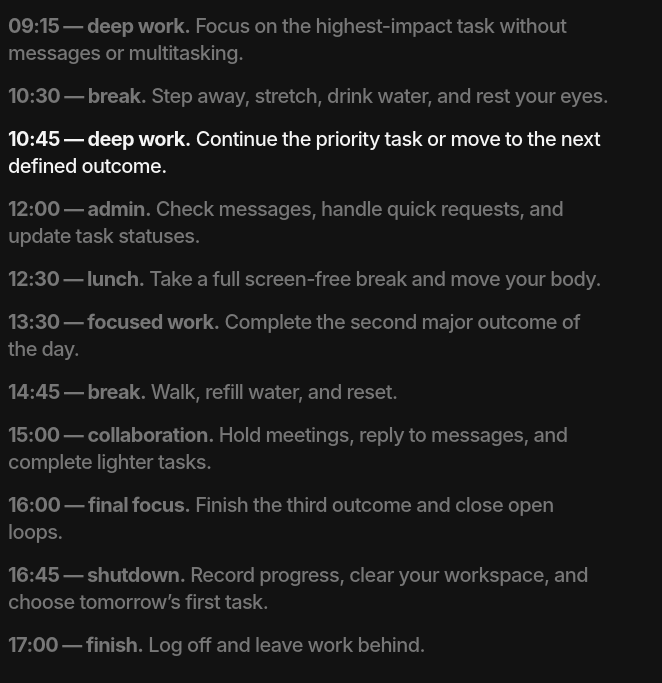
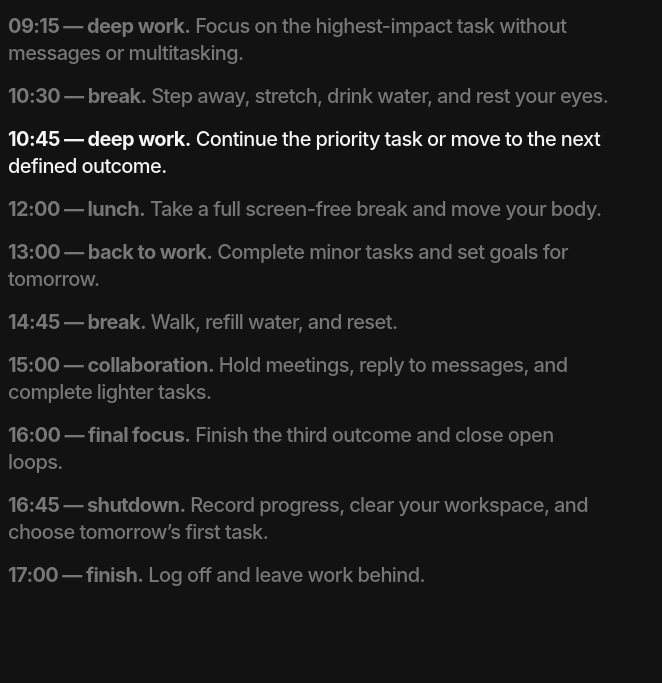
Before and after one commit to dmracreator/daily-timeline-embed, a plain HTML site: page index.html in a window 1280 px wide. Shown: the part 117-800 px from the top of the page, without its empty margins (0-662 px from the left). Drawn offline with Linux system fonts and the light colour scheme.

Commit message:
Add files via upload

```diff
--- a/index.html
+++ b/index.html
@@ -25,9 +25,8 @@
       ['09:15', 'deep work.', 'Focus on the highest-impact task without messages or multitasking.'],
       ['10:30', 'break.', 'Step away, stretch, drink water, and rest your eyes.'],
       ['10:45', 'deep work.', 'Continue the priority task or move to the next defined outcome.'],
-      ['12:00', 'admin.', 'Check messages, handle quick requests, and update task statuses.'],
-      ['12:30', 'lunch.', 'Take a full screen-free break and move your body.'],
-      ['13:30', 'focused work.', 'Complete the second major outcome of the day.'],
+      ['12:00', 'lunch.', 'Take a full screen-free break and move your body.'],
+      ['13:00', 'back to work.', 'Complete minor tasks and set goals for tomorrow.'],
       ['14:45', 'break.', 'Walk, refill water, and reset.'],
       ['15:00', 'collaboration.', 'Hold meetings, reply to messages, and complete lighter tasks.'],
       ['16:00', 'final focus.', 'Finish the third outcome and close open loops.'],
```
